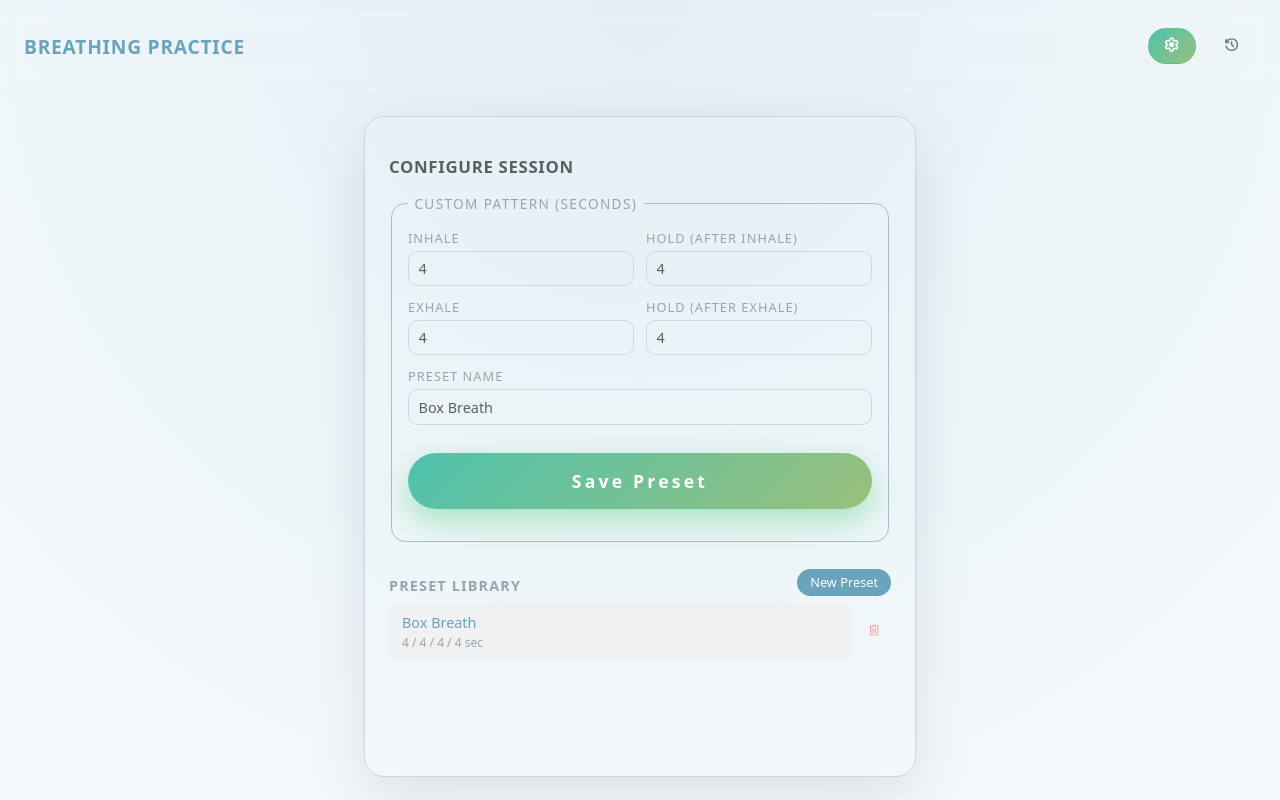
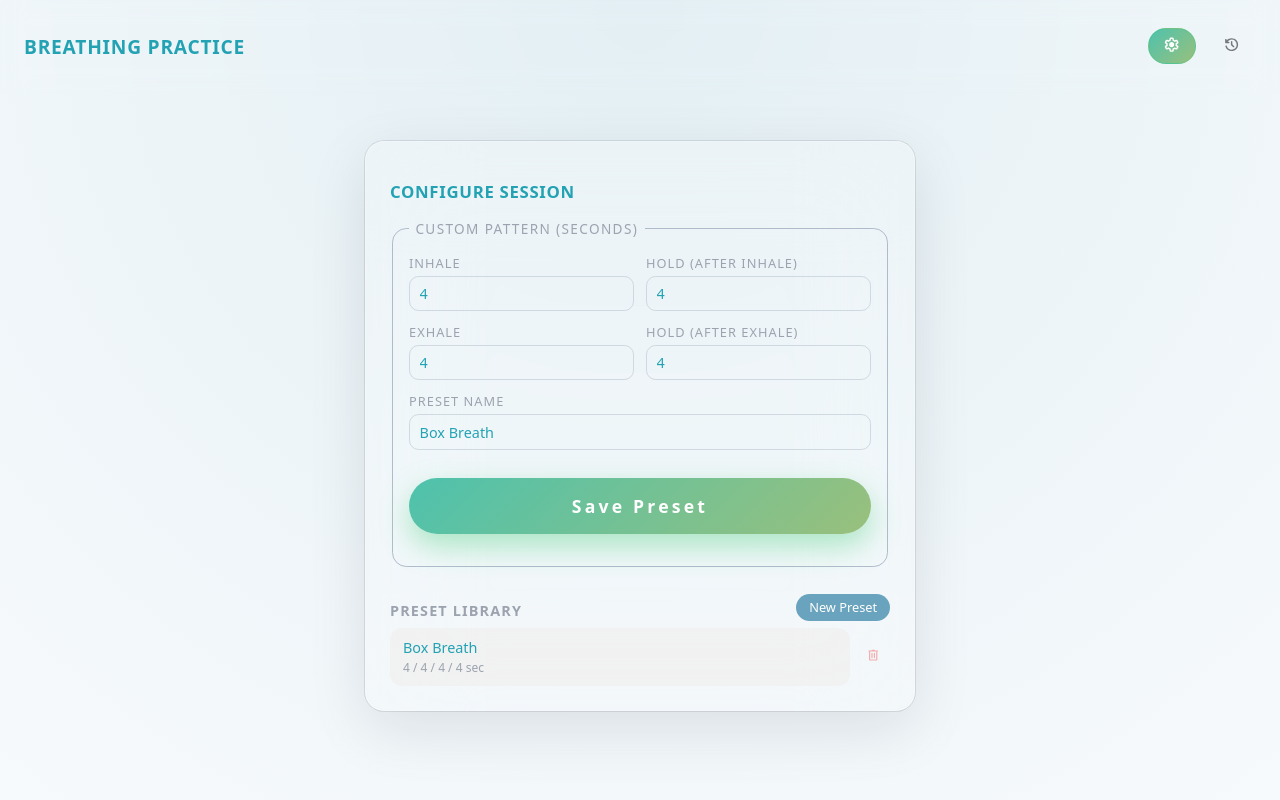
Before and after one commit to katmetax/breathing-practice, a Vue app: page /settings in a window 1280 px wide. Built offline with nearby package versions, Linux system fonts and the light colour scheme.

Commit message:
Update settings page UI

```diff
--- a/src/App.vue
+++ b/src/App.vue
@@ -104,7 +104,6 @@ const onSettingsClick = () => {
 }
 
 .app-main {
-  flex: 1;
   display: flex;
   justify-content: center;
   padding: 1.5rem;
--- a/src/assets/main.css
+++ b/src/assets/main.css
@@ -48,8 +48,8 @@ a {
   --color-border-dashed-soft: rgba(148, 163, 184, 0.6);
 
   /* Text */
-  --color-text-main: #586065;
-  --color-text-strong: #6aa3bd;
+  --color-text-main: #22a2b3;
+  --color-text-strong: #22a2b3;
   --color-text-muted: #9ca3af;
   --color-text-soft: #64779d;
   --color-text-on-primary: #ffffff;
--- a/src/views/SettingsPage.vue
+++ b/src/views/SettingsPage.vue
@@ -1,5 +1,6 @@
 <template>
   <div class="panel">
+    <div class="glass-panel">
       <h2 class="panel-title">Configure Session</h2>
 
       <form class="form" @submit.prevent="handleSavePreset">
@@ -142,6 +143,7 @@
           </li>
         </ul>
       </section>
+    </div>
   </div>
 </template>
 
@@ -330,8 +332,21 @@ onBeforeUnmount(() => {
 .panel {
   border-radius: 1.2rem;
   padding: 1.5rem;
+}
+
+.glass-panel {
+  min-width: 550px;
+  padding: 1.5rem;
+
+  /* The core glass effect */
+  background: rgba(255, 255, 255, 0.2);
+  backdrop-filter: blur(50px);
+  -webkit-backdrop-filter: blur(10px); /* Safari support */
+
+  /* Border and Shadow for depth */
+  border: 1px solid rgba(255, 255, 255, 0.2);
+  border-radius: 1.2rem;
   box-shadow: var(--shadow-panel);
-  min-width: 550px;
 }
 
 .panel-title {
```
Lines whose indentation alone changed are shown as unchanged.
